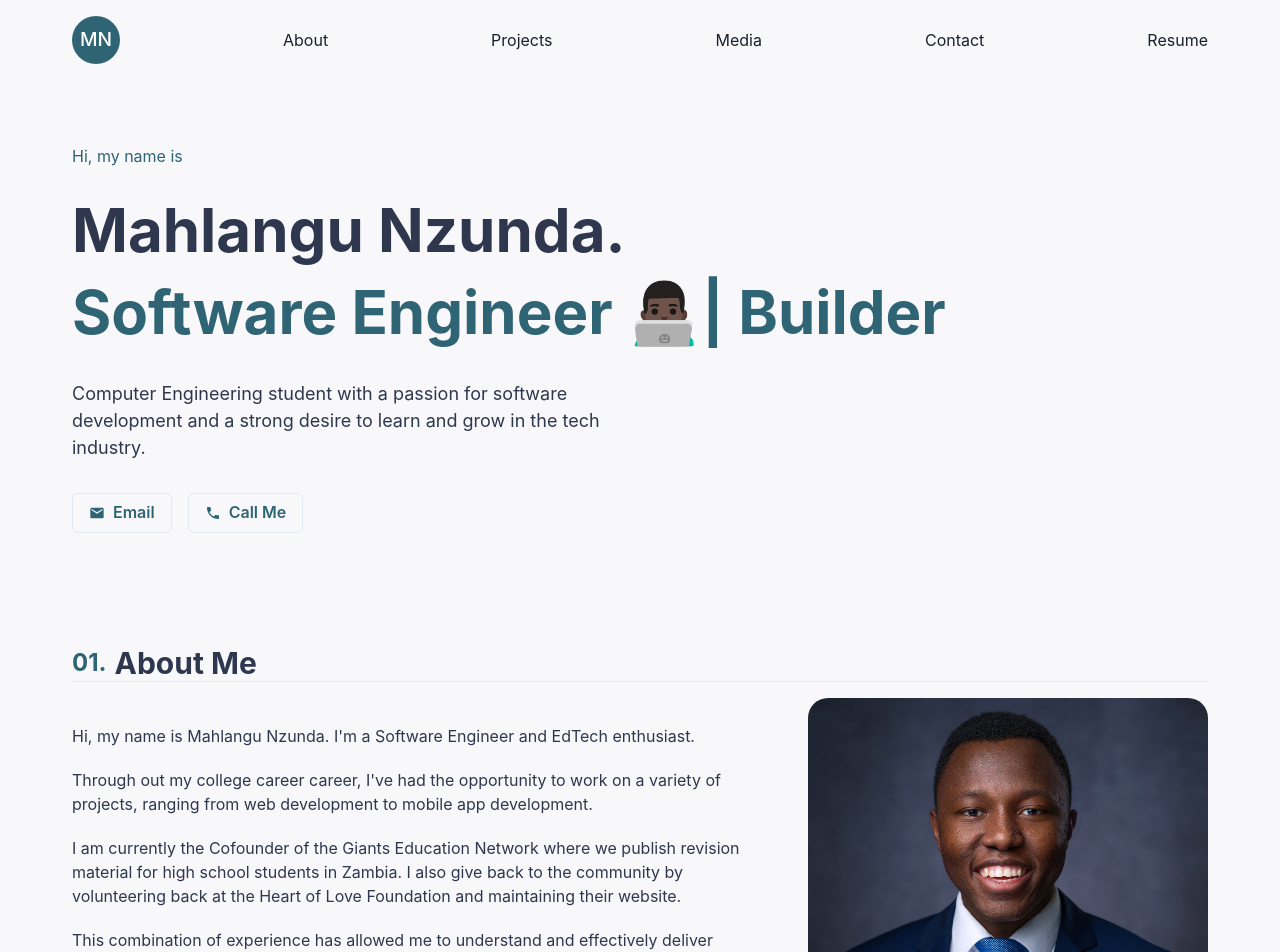
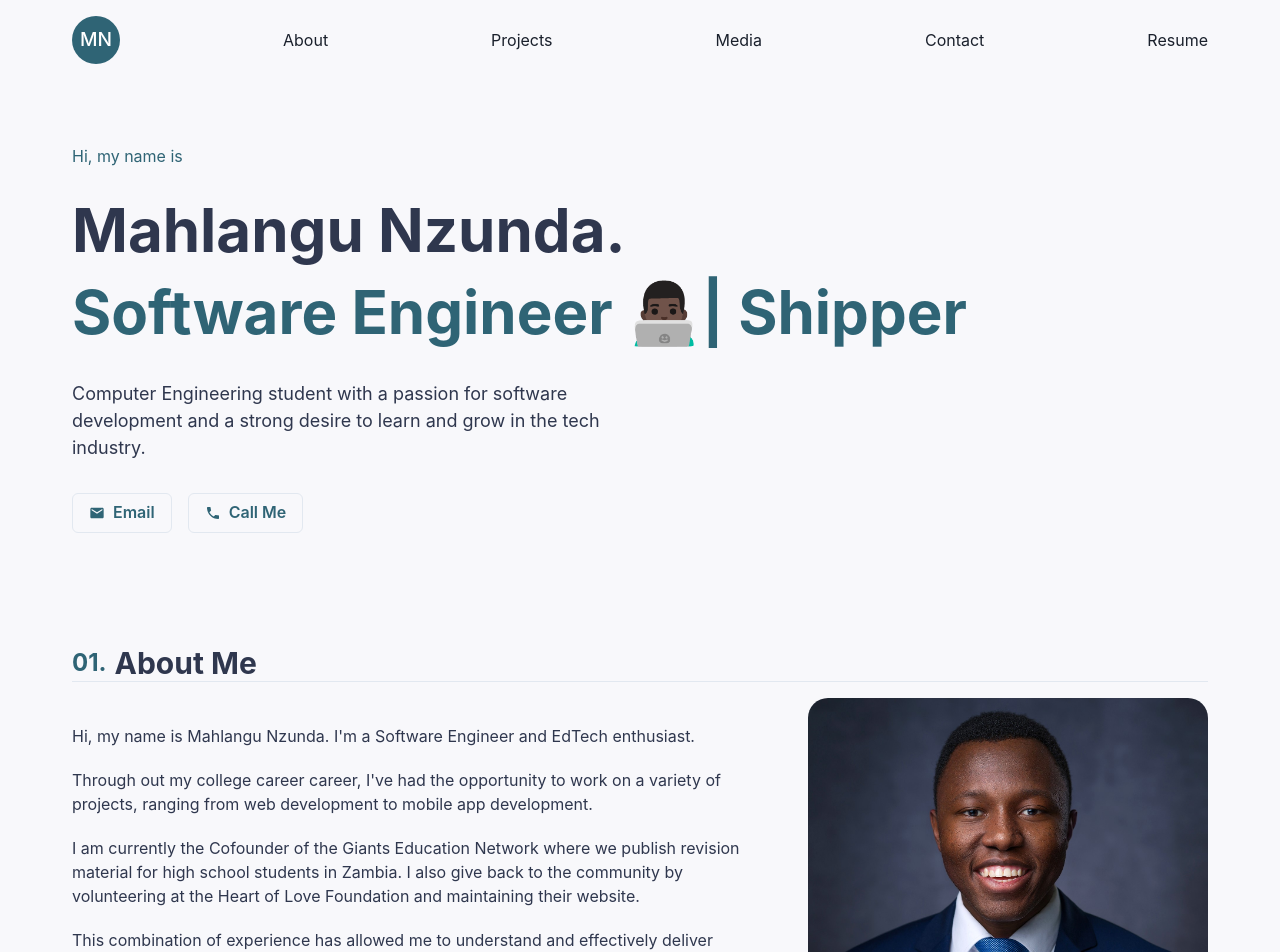
Before and after one commit to unclebinary1001/my-home, a Next.js app in the folder my-portfolio/: page / in a window 1280 px wide. Shown: the top 952 px of the page. Built offline with nearby package versions, Linux system fonts and the light colour scheme.

Commit message:
edit subheader and about typo

```diff
--- a/my-portfolio/components/about.tsx
+++ b/my-portfolio/components/about.tsx
@@ -79,7 +79,7 @@ export const About = () => {
           <Text>
             I am currently the Cofounder of the Giants Education Network where
             we publish revision material for high school students in Zambia. I
-            also give back to the community by volunteering back at the Heart of
+            also give back to the community by volunteering at the Heart of
             Love Foundation and maintaining their website.
           </Text>
           <Text>
--- a/my-portfolio/components/header.tsx
+++ b/my-portfolio/components/header.tsx
@@ -11,7 +11,7 @@ export const Header = () => {
         Mahlangu Nzunda.
       </Heading>
       <Heading mb={8} color={"#2F6475"} size="3xl" lineHeight={1.2}>
-        Software Engineer 👨🏿‍💻| Builder
+        Software Engineer 👨🏿‍💻| Shipper
       </Heading>
       <Text mb={8} fontSize={"lg"} maxW={600} color={"#2f374e"} align={"left"}>
         Computer Engineering student with a passion for software development and
```
